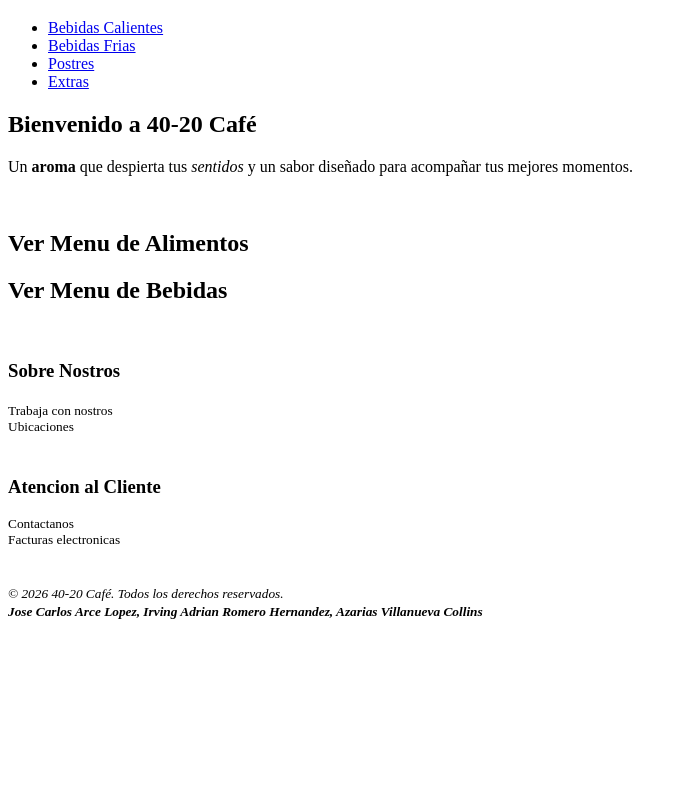
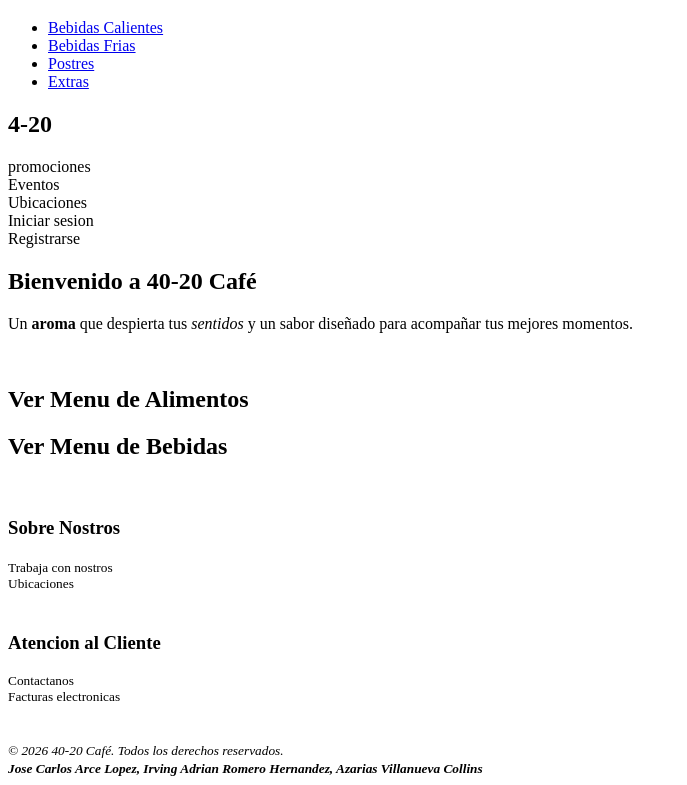
Before and after one commit to Mrpapita2124/Programacion-Web-2026, a plain HTML site: page index.html in a window 1280 px wide. Shown: the part 61-846 px from the top of the page, without its empty margins (0-687 px from the left). Before the commit the page ends 800 px from the top, so only its background shows below. Drawn offline with Linux system fonts and the light colour scheme.

Commit message:
aside agregado

```diff
--- a/index.html
+++ b/index.html
@@ -25,7 +25,14 @@
   </nav>
 </header>
 
-
+    <aside>
+      <h2>4-20</h2>
+      <nav>promociones</nav>
+      <nav>Eventos</nav>
+      <nav>Ubicaciones</nav>
+      <nav>Iniciar sesion</nav>
+      <nav>Registrarse</nav>
+    </aside>
     <main>
       <div class="container">
         <h2>Bienvenido a 40-20 Café</h2>
```
